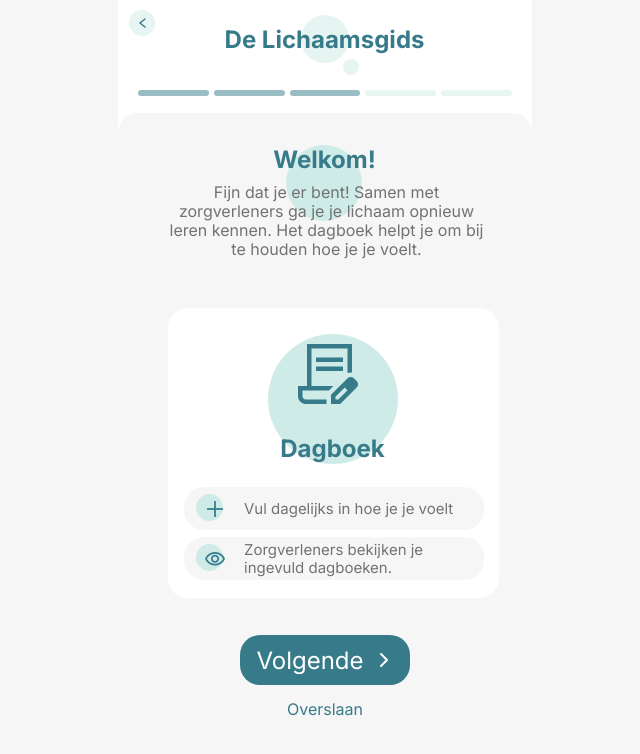
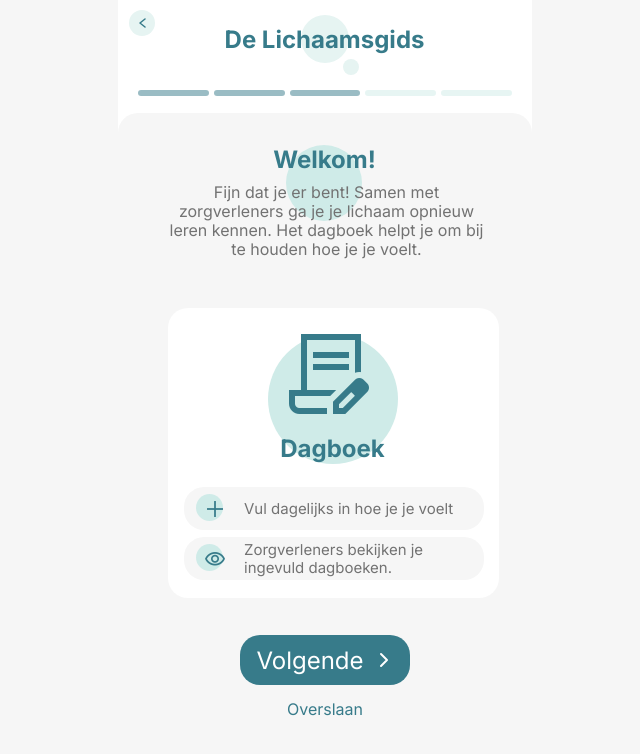
Before and after one commit to plieverse/herstelgids, a React (Vite) app in the folder client/: page /onboarding/dagboek in a window 1280 px wide. Shown: the top 754 px of the page, without its empty margins (315-955 px from the left). Built offline with nearby package versions, Linux system fonts and the light colour scheme; no server answers.

Commit message:
Increase contract_edit icon size to 96px to match Figma
Co-Authored-By: Claude Sonnet 4.6 <noreply@anthropic.com>

```diff
--- a/client/src/pages/onboarding/OnboardingDagboek.jsx
+++ b/client/src/pages/onboarding/OnboardingDagboek.jsx
@@ -222,7 +222,7 @@ export default function OnboardingDagboek() {
         justifyContent: 'center',
       }}>
         <span className="material-symbols-outlined" style={{
-          fontSize: '72px',
+          fontSize: '96px',
           color: '#377B8A',
           userSelect: 'none',
         }}>contract_edit</span>
```
